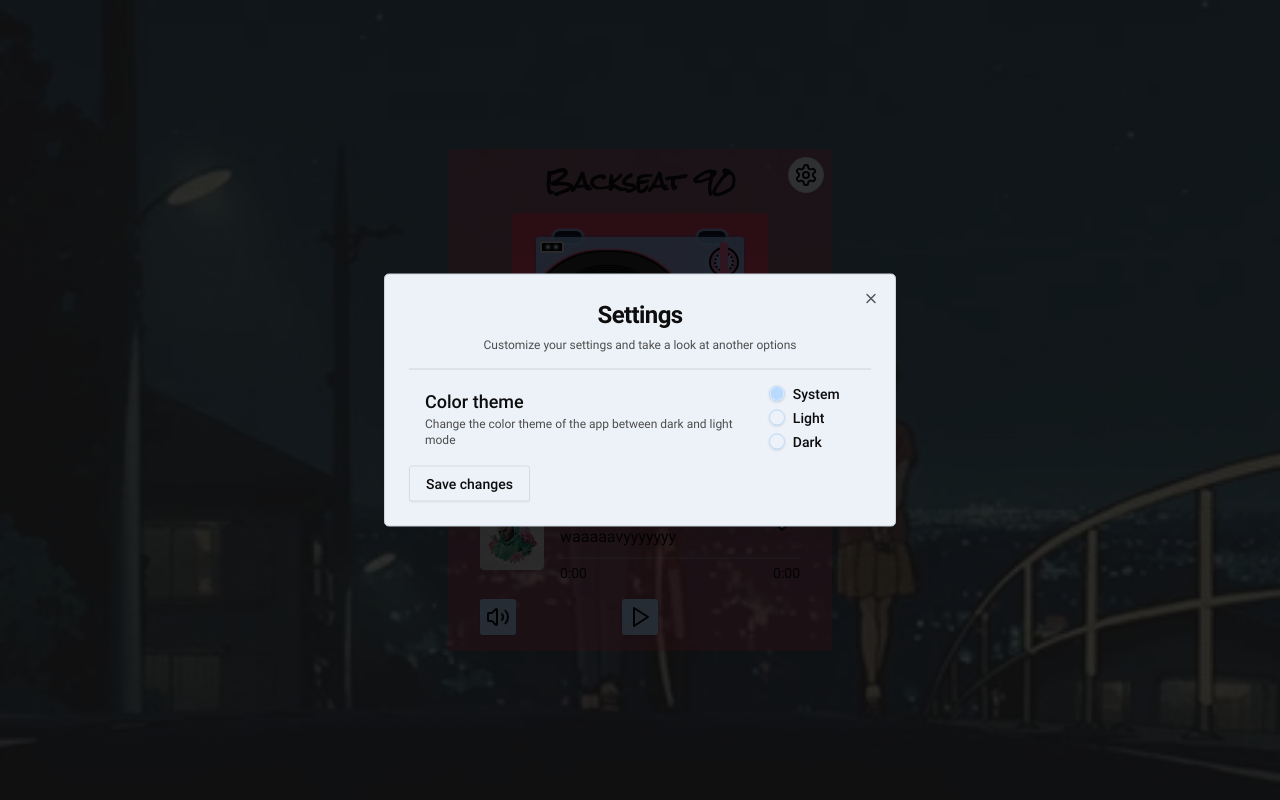
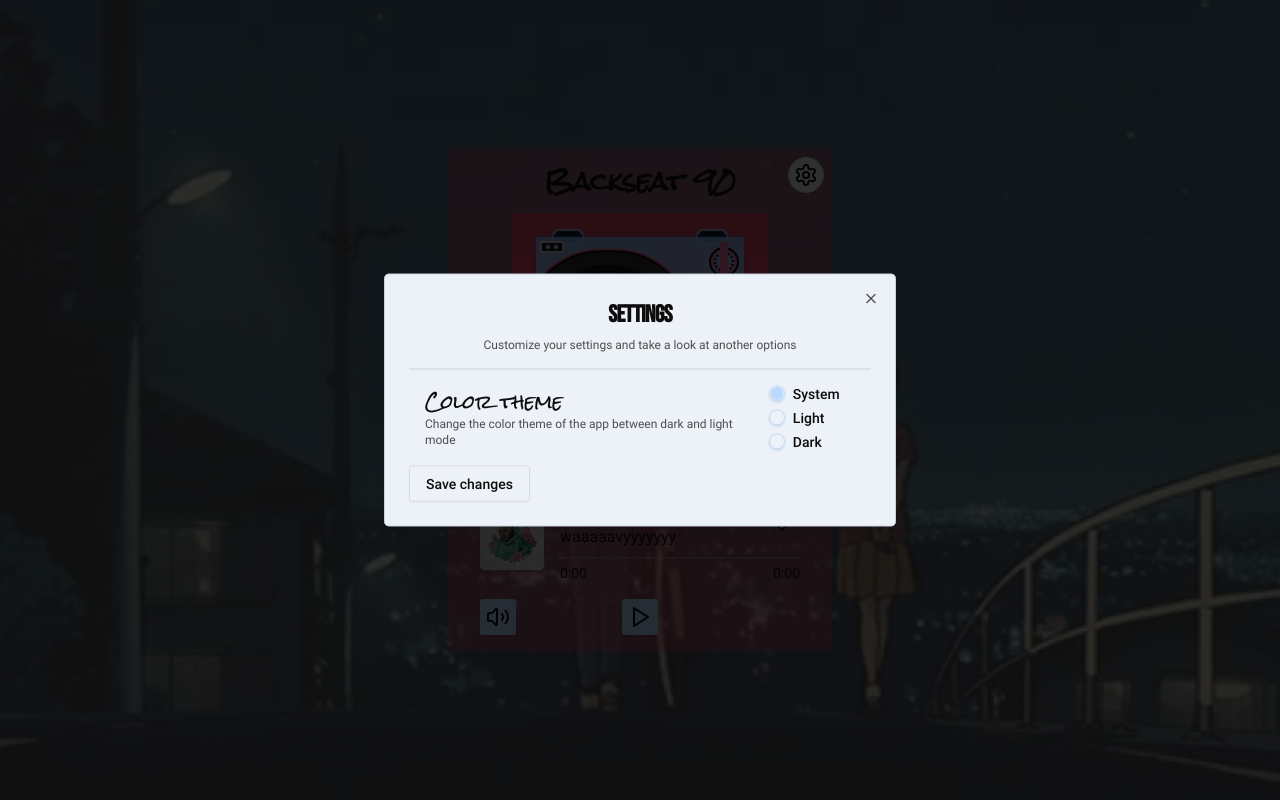
Before and after one commit to unhaten/backseat-90, a Next.js app: page / in a window 1280 px wide. Both pictures are taken after a click on the button 806 px from the left and 175 px from the top of the page. Built offline with nearby package versions, Linux system fonts and the light colour scheme.

Commit message:
font change in settings

```diff
--- a/src/widgets/settings/ui.tsx
+++ b/src/widgets/settings/ui.tsx
@@ -37,7 +37,7 @@ export const Settings = () => {
 			</DialogTrigger>
 			<DialogContent>
 				<DialogHeader>
-					<DialogTitle className='text-center text-2xl'>
+					<DialogTitle className='text-center text-2xl font-bebasNeue'>
 						Settings
 					</DialogTitle>
 					<DialogDescription className='text-center text-xs'>
@@ -49,7 +49,7 @@ export const Settings = () => {
 				<div className='px-4'>
 					<div className='grid grid-cols-4 gap-2 place-items-center'>
 						<div className='col-span-3'>
-							<h3 className='font-medium text-lg'>Color theme</h3>
+							<h3 className='text-lg font-rockSalt'>Color theme</h3>
 							<p className='text-xs text-muted-foreground'>
 								Change the color theme of the app between dark
 								and light mode
```
